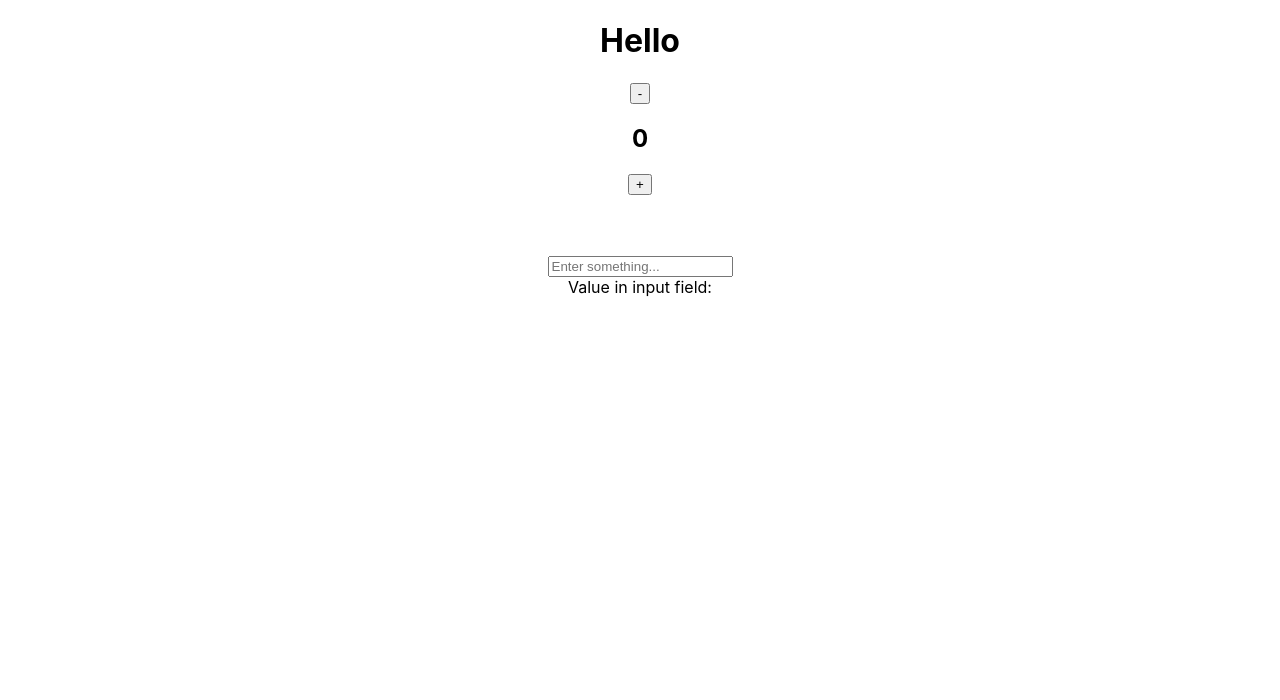
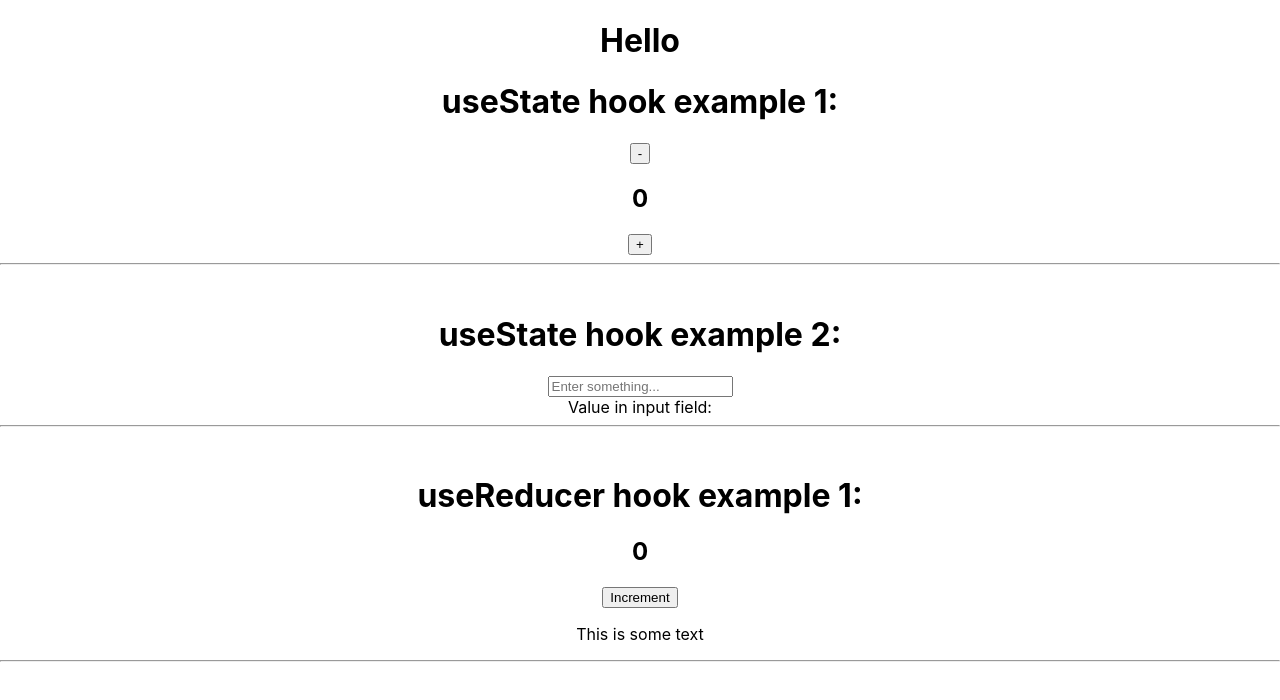
Before and after one commit to the-soban/react-hooks-exercise, a React (Create React App) app: page / in a window 1280 px wide. Shown: the top 700 px of the page. Built offline with nearby package versions, Linux system fonts and the light colour scheme.

Commit message:
practiced useReducer hook

```diff
--- a/package.json
+++ b/package.json
@@ -6,6 +6,7 @@
     "@testing-library/jest-dom": "^5.17.0",
     "@testing-library/react": "^13.4.0",
     "@testing-library/user-event": "^13.5.0",
+    "axios": "^1.4.0",
     "react": "^18.2.0",
     "react-dom": "^18.2.0",
     "react-scripts": "^5.0.1",
--- a/src/App.js
+++ b/src/App.js
@@ -1,6 +1,7 @@
 import './App.css';
 import UseState from './UseState';
 import UseState2 from './UseState2';
+import UseReducer from './UseReducer';
 
 function App() {
   return (
@@ -8,9 +9,9 @@ function App() {
       <h1>Hello</h1>
       <UseState />
       <br />
+      <UseState2 />
       <br />
-      <br />
-      <UseState2 />
+      <UseReducer />
     </div>
   );
 }
--- /dev/null
+++ b/src/UseReducer.jsx
@@ -0,0 +1,31 @@
+import React, { useReducer } from "react";
+
+const reducer = (state, action) => {
+    switch(action.type){
+        case "increment":
+            return {count: state.count + 1, showText: state.showText};
+        case "toggleShowText":
+            return {count: state.count, showText: !state.showText};
+        default:
+            return state;
+    }
+}
+
+const UseReducer = () => {
+    const [state, dispatch] = useReducer(reducer, {count: 0, showText: true})
+
+    return(
+        <>
+            <h1>useReducer hook example 1:</h1>
+            <h2>{state.count}</h2>
+            <button onClick={() => {
+                dispatch({type: "increment"});
+                dispatch({type: "toggleShowText"});
+            }}>Increment</button>
+            {state.showText && <p>This is some text</p>}
+            <hr />
+        </>
+    );
+}
+
+export default UseReducer;
--- a/src/UseState.jsx
+++ b/src/UseState.jsx
@@ -13,9 +13,11 @@ const UseState = () => {
 
     return(
         <div>
+            <h1>useState hook example 1:</h1>
             <button onClick={decrement}> - </button>
             <h2>{count}</h2>
             <button onClick={increment}> + </button>
+            <hr />
         </div>
     );
 }
--- a/src/UseState2.jsx
+++ b/src/UseState2.jsx
@@ -11,9 +11,11 @@ const UseState2 = () => {
 
     return(
         <>
+            <h1>useState hook example 2:</h1>
             <input type="text" placeholder="Enter something..." onChange={valueChanger} />
             <br />
             <label>Value in input field: {value}</label>
+            <hr />
         </>
     );
 }
```
Also changed, not shown: 1 other file (tests, documents, lock files or other folders).
